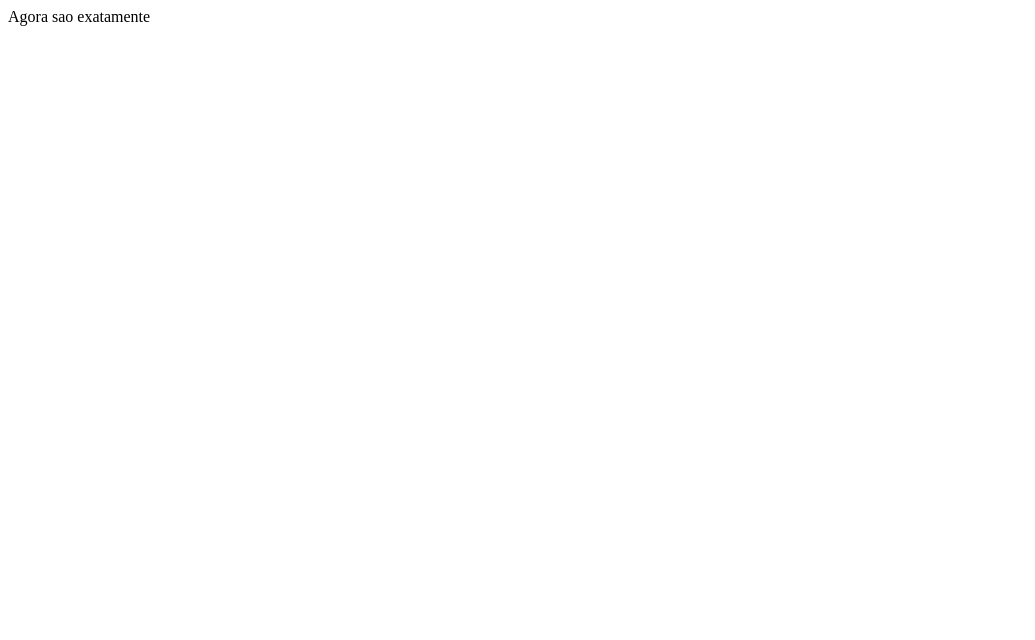
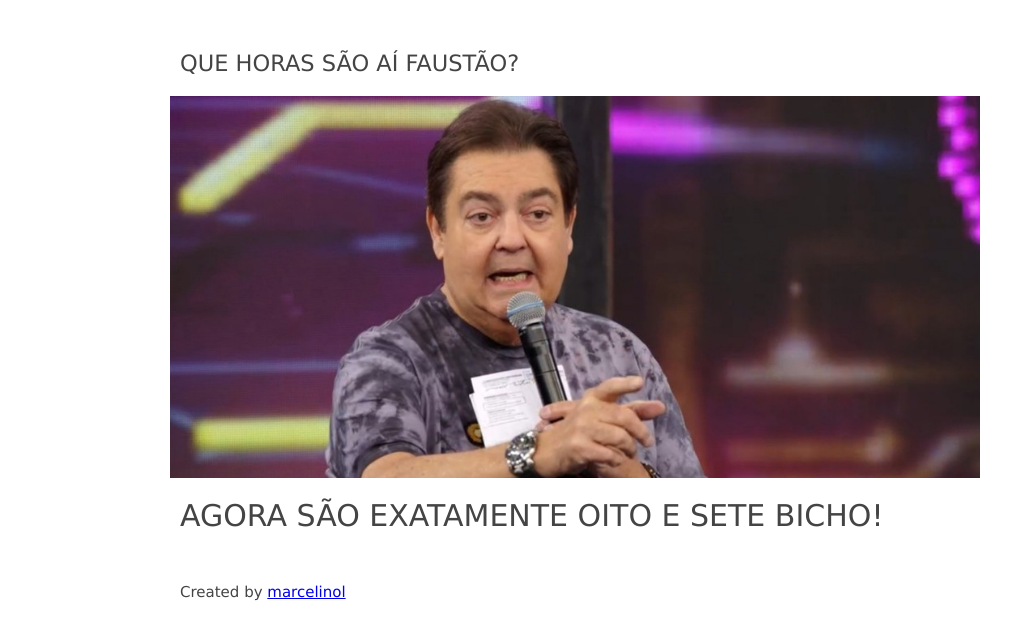
Before and after one commit to marcelinol/exemplo-de-dignidade, a plain HTML site: page index.html in a window 1280 px wide. Shown: the whole page, without its empty margins (0-1035 px from the left). Drawn offline with Linux system fonts and the light colour scheme; no server answers.

Commit message:
Add image and CSS Grid Layout to page

```diff
--- /dev/null
+++ b/index.css
@@ -0,0 +1,51 @@
+
+body {
+  margin: 40px;
+  font-size: 1.875em; /* 30px/16=1.875em (reference: https://www.w3schools.com/css/css_font.asp) */
+  font-family: Verdana, Geneva, Tahoma, sans-serif
+}
+
+.sidebar {
+  grid-area: sidebar;
+}
+
+.content {
+  grid-area: content;
+}
+
+.photo {
+  grid-area: photo;
+}
+.photo > img {
+  width: 100%;
+  object-fit: scale-down;
+}
+
+.header {
+  font-size: 75%;
+  grid-area: header;
+}
+
+.footer {
+  grid-area: footer;
+  font-size: 50%;
+  margin-top: 20px;
+}
+
+.container {
+  display: grid;
+  grid-gap: 10px;
+  grid-template-columns: 120px 400px 400px;
+  grid-template-areas:
+    "....... header   header"
+    "sidebar photo    photo"
+    "sidebar content  content"
+    "....... footer   footer";
+  background-color: #fff;
+  color: #444;
+}
+
+.box {
+  border-radius: 5px;
+  padding: 10px;
+}
--- a/index.html
+++ b/index.html
@@ -1,6 +1,30 @@
 <head>
+  <title>Horário do Faustão</title>
+  <meta charset="utf-8">
+  <meta name="description" content="Horário respeitando o formato do Faustão: tendo como referência sempre as oito e sete bicho.">
+  <meta name="viewport" content="width=device-width, initial-scale=1">
+  <link rel="stylesheet" href="index.css">
+
   <script src="index.js"></script>
 </head>
 <body>
-  Agora sao exatamente <span id="time-in-faustao-format"></span>
+  <div class="container">
+    <div class="box header">
+      QUE HORAS SÃO AÍ FAUSTÃO?
+    </div>
+
+    <div class="box sidebar">
+      <!-- EMPTY FOR NOW -->
+    </div>
+    <div class="photo">
+      <img src="images/faustao-falando.jpg" alt="faustao apontando e falando">
+    </div>
+
+    <div class="box content">
+      AGORA SÃO EXATAMENTE <span id="time-in-faustao-format">OITO E SETE</span> BICHO!
+    </div>
+    <div class="box footer">
+      Created by <a href="https://github.com/marcelinol">marcelinol</a>
+    </div>
+  </div>
 </body>
```
Also changed, not shown: images/faustao-falando.jpg (added).
